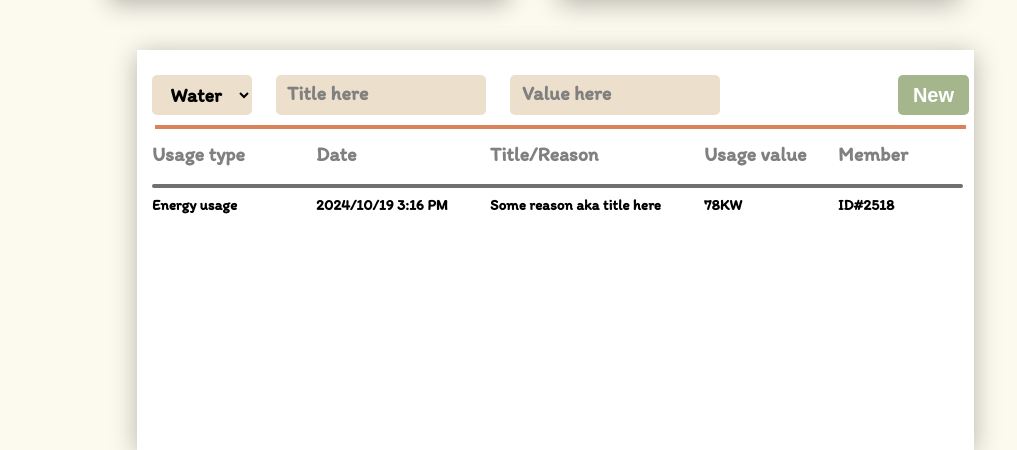
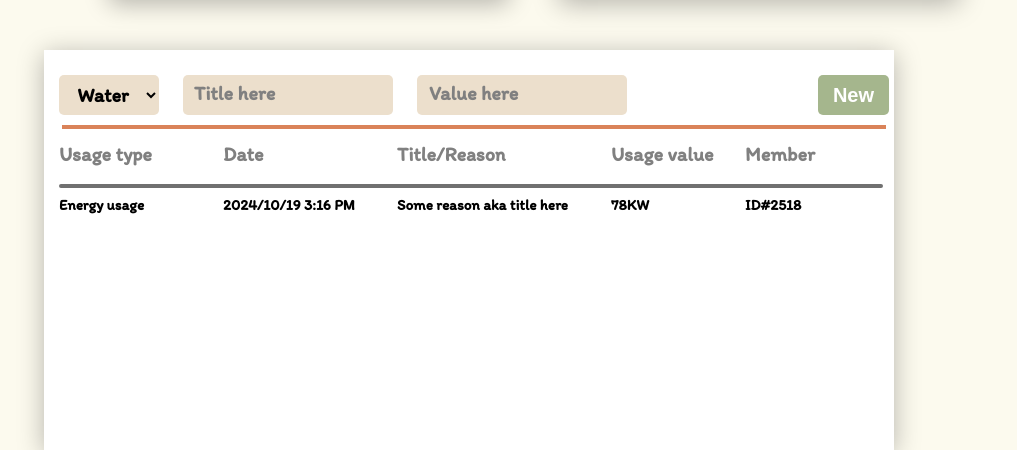
Before and after one commit to sabuka-dumbo/GreenGuard, a Django app: page / in a window 1280 px wide. Shown: the part 900-1350 px from the top of the page, without its empty margins (256-1273 px from the left). Run offline with Django 5.2, Linux system fonts and the light colour scheme; data comes from the database, SQL or seed files in the repository.

Commit message:
Nov 19, 2024, 9:46 PM

```diff
--- a/greenguard/gg/static/css/styles.css
+++ b/greenguard/gg/static/css/styles.css
@@ -155,6 +155,7 @@
     display: flex;
     padding-left: 50px;
     padding-right: 50px;
+    justify-items: center;
 }
 
 .description_card {
@@ -165,7 +166,6 @@
     height: 400px;
     background-color: #FFFFFF;
     place-self: center;
-    margin-left: 10%;
     margin-top: 50px;
     overflow-y: auto;
     overflow-x: hidden;
```
